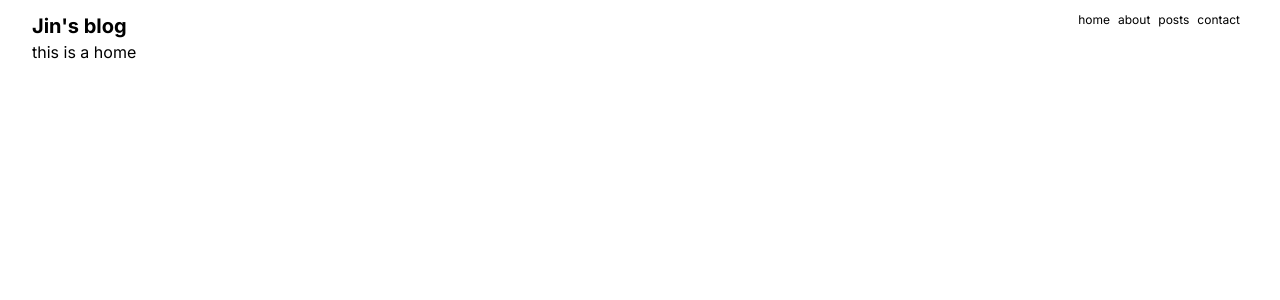
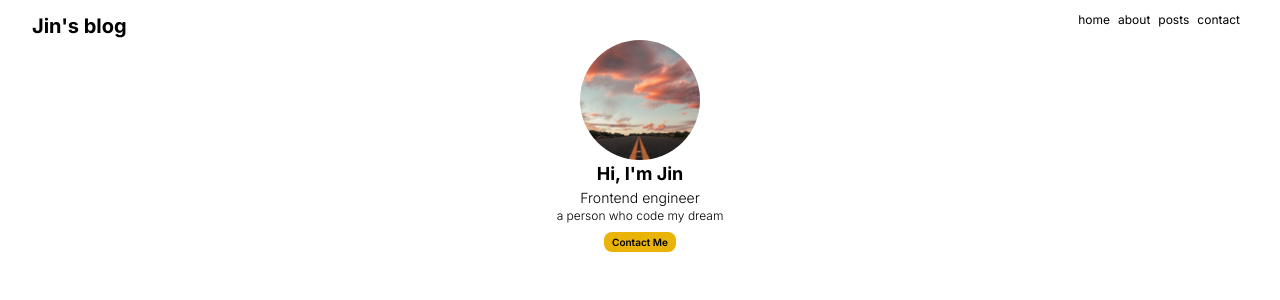
Before and after one commit to jinbaek78/nextjs-practice-blog, a Next.js app: page / in a window 1280 px wide. Shown: the top 300 px of the page. Built offline with nearby package versions, Linux system fonts and the light colour scheme.

Commit message:
feat: make avatar componet

```diff
--- a/src/app/about/page.tsx
+++ b/src/app/about/page.tsx
@@ -1,4 +1,11 @@
+import Avatar from '../components/Avatar';
+
 type Props = {};
 export default function page({}: Props) {
-  return <div>About</div>;
+  return (
+    <div>
+      <Avatar />
+      About
+    </div>
+  );
 }
--- /dev/null
+++ b/src/app/components/Avatar.tsx
@@ -0,0 +1,29 @@
+import Image from 'next/image';
+import Link from 'next/link';
+// import GotoContact from './GotoContact';
+
+type Props = {};
+export default function Avatar({}: Props) {
+  return (
+    <section className="flex flex-col justify-center items-center w-full">
+      <Image
+        className="rounded-full"
+        src="/images/roadwithsky.jpeg"
+        alt="avatar"
+        width={120}
+        height={120}
+      />
+      <div className="flex flex-col justify-center items-center">
+        <h1 className="font-bold text-lg">Hi, I'm Jin</h1>
+        <h4 className="font-light text-sm">Frontend engineer</h4>
+        <h5 className="font-light text-xs">a person who code my dream</h5>
+      </div>
+      <Link
+        href={'/contact'}
+        className="w-30 h-5 p-2 m-2 bg-yellow-500 rounded-lg flex justify-center items-center "
+      >
+        <button className="text-[10px] font-semibold">Contact Me</button>
+      </Link>
+    </section>
+  );
+}
--- a/src/app/page.tsx
+++ b/src/app/page.tsx
@@ -1,5 +1,9 @@
-import Image from 'next/image';
+import Avatar from './components/Avatar';
 
 export default function Home() {
-  return <h1>this is a home</h1>;
+  return (
+    <div>
+      <Avatar />
+    </div>
+  );
 }
```
Also changed, not shown: public/images/roadwithsky.jpeg (added).
